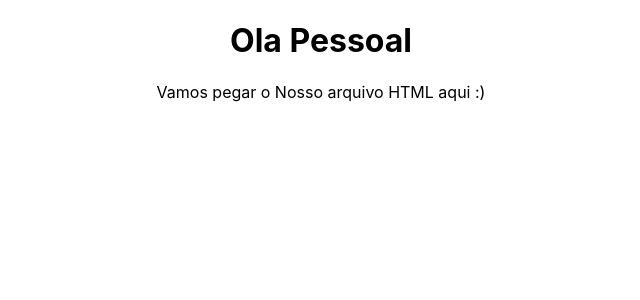
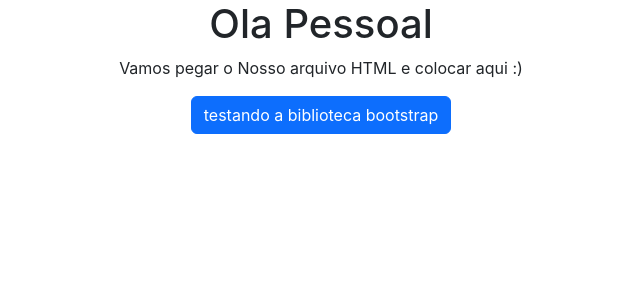
Before and after one commit to Man0Lulu/Projeto-front-end2023, a React (Create React App) app in the folder nosso-projeto/: page / in a window 1280 px wide. Shown: the top 300 px of the page, without its empty margins (319-959 px from the left). Built offline with nearby package versions, Linux system fonts and the light colour scheme.

Commit message:
instalado o Bootstrap no nosso-projeto #16

```diff
--- a/nosso-projeto/package.json
+++ b/nosso-projeto/package.json
@@ -6,6 +6,7 @@
     "@testing-library/jest-dom": "^5.17.0",
     "@testing-library/react": "^13.4.0",
     "@testing-library/user-event": "^13.5.0",
+    "bootstrap": "^5.3.1",
     "react": "^18.2.0",
     "react-dom": "^18.2.0",
     "react-scripts": "5.0.1",
--- a/nosso-projeto/src/App.js
+++ b/nosso-projeto/src/App.js
@@ -2,10 +2,12 @@ import logo from './logo.svg';
 import './App.css';
 
 function App() {
+
   return (
     <div className="App">
      <h1>Ola Pessoal</h1>
-     <p>Vamos pegar o Nosso arquivo HTML aqui :)</p>
+     <p>Vamos pegar o Nosso arquivo HTML e colocar aqui :)</p>
+     <a href="#" className="btn btn-primary">testando a biblioteca bootstrap</a>
     </div>
   );
 }
--- a/nosso-projeto/src/index.js
+++ b/nosso-projeto/src/index.js
@@ -1,5 +1,7 @@
 import React from 'react';
 import ReactDOM from 'react-dom/client';
+import 'bootstrap/dist/css/bootstrap.min.css'
+import'bootstrap/dist/js/bootstrap.bundle'
 import './index.css';
 import App from './App';
 import reportWebVitals from './reportWebVitals';
```
Also changed, not shown: 1 other file (tests, documents, lock files or other folders).
